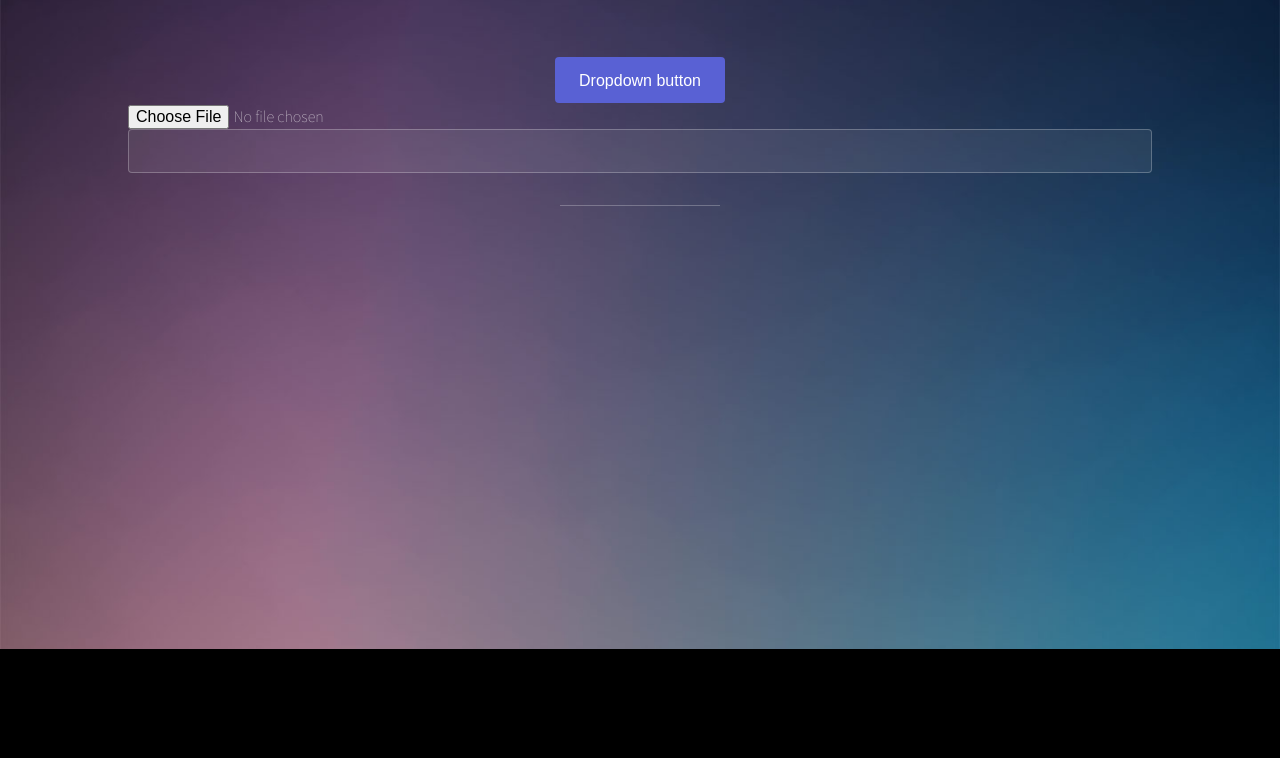
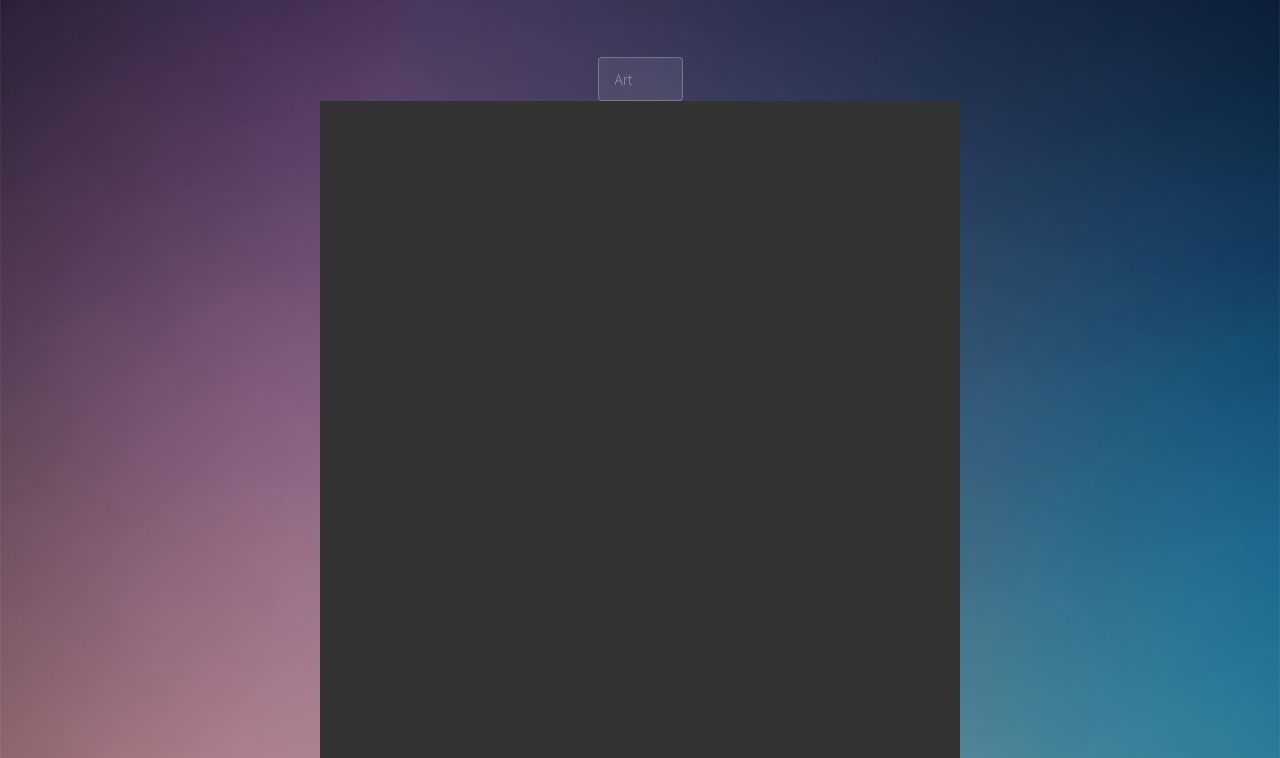
Before and after one commit to SpotiLyfe/SpotiLyfe.github.io, a website: page demo.html in a window 1280 px wide. Shown: the part 151-909 px from the top of the page. Before the commit the page ends 800 px from the top, so only its background shows below. Drawn offline with Linux system fonts and the light colour scheme.

Commit message:
more changes

```diff
--- a/assets/js/main.js
+++ b/assets/js/main.js
@@ -27,6 +27,11 @@ $(function() {
 			$body.removeClass('is-loading');
 		});
 
+		$('.vid').on('click', function() {
+			var value = $(this).val();
+			alert('<source src="video/' + value + ' type="video/mp4">')
+		});
+
 	// Poptrox.
 		$window.on('load', function() {
 
--- /dev/null
+++ b/assets/js/myjs.js
@@ -0,0 +1 @@
+$('#video').innerHTML = '<source src="video/' + $('#video-options :selected').val() + ' type="video/mp4">'
--- a/demo.html
+++ b/demo.html
@@ -14,32 +14,32 @@
 
 				<!-- Header -->
 					<header id="header">
-						<h1>This is <strong>SpotiLyfe</strong>. We curate your experiences through music. Now you can have the superhero soundtrack that you've always wanted to have!</h1>
+						<h1>This is <strong>DoRaeMe</strong>. We curate your experiences through music. Now you can have the superhero soundtrack that you've always wanted to have!</h1>
 					</header>
 
 				<!-- Main -->
 					<section id="main">
 						<center>
 						<div class="dropdown_div">
-  						<button class="dropdown_button">Dropdown button</button>
-  						<div class="dropdown_content">
-    						<a href="#">Link 1</a>
-    						<a href="#">Link 2</a>
-    						<a href="#">Link 3</a>
-  						</div>
+							<select>
+  							<option value="art.MOV" class="vid">Art</option>
+  							<option value="garden.MOV" class="vid">Garden</option>
+  							<option value="geyser.MOV" class="vid">Geyser</option>
+  							<option value="hallway.MOV" class="vid">Hallway</option>
+							</select>
 						</div>
+
 						</center>
+
+						<center>
+							<video id="video" width="640" height="1136" controls></video>
+						</center>
+
+
 
 						<div id="widget"></div>
 
-						<div class="file-field input-field">
-								<div class="btn">
-										<input class="btn-large" type="file" id="upload" name="pic" accept="image/*" />
-								</div>
-								<div class="file-path-wrapper">
-										<input class="file-path validate" type="text">
-								</div>
-						</div>
+
 
 					</section>
 
@@ -55,6 +55,7 @@
 			<script src="assets/js/jquery.poptrox.min.js"></script>
 			<script src="assets/js/skel.min.js"></script>
 			<script src="assets/js/main.js"></script>
+			<script src="assets/js/myjs.js"></script>
 
 	</body>
 </html>
```
